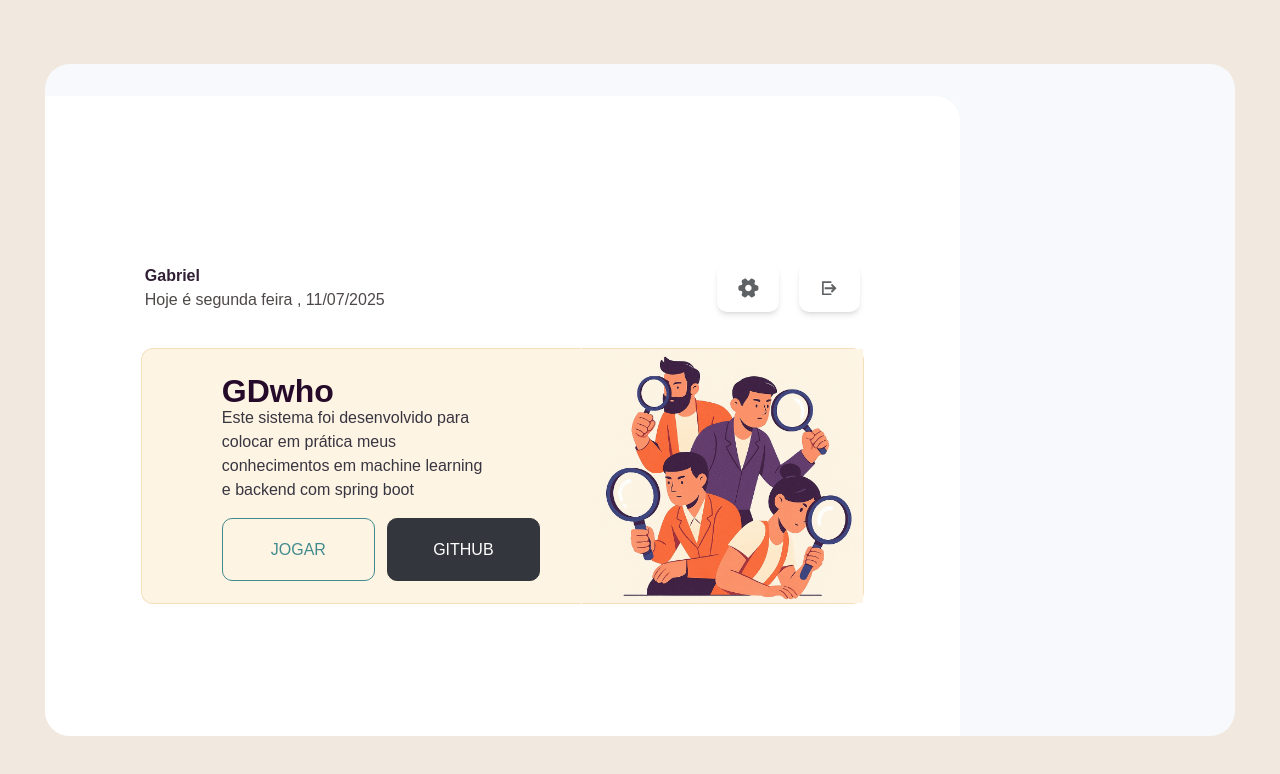
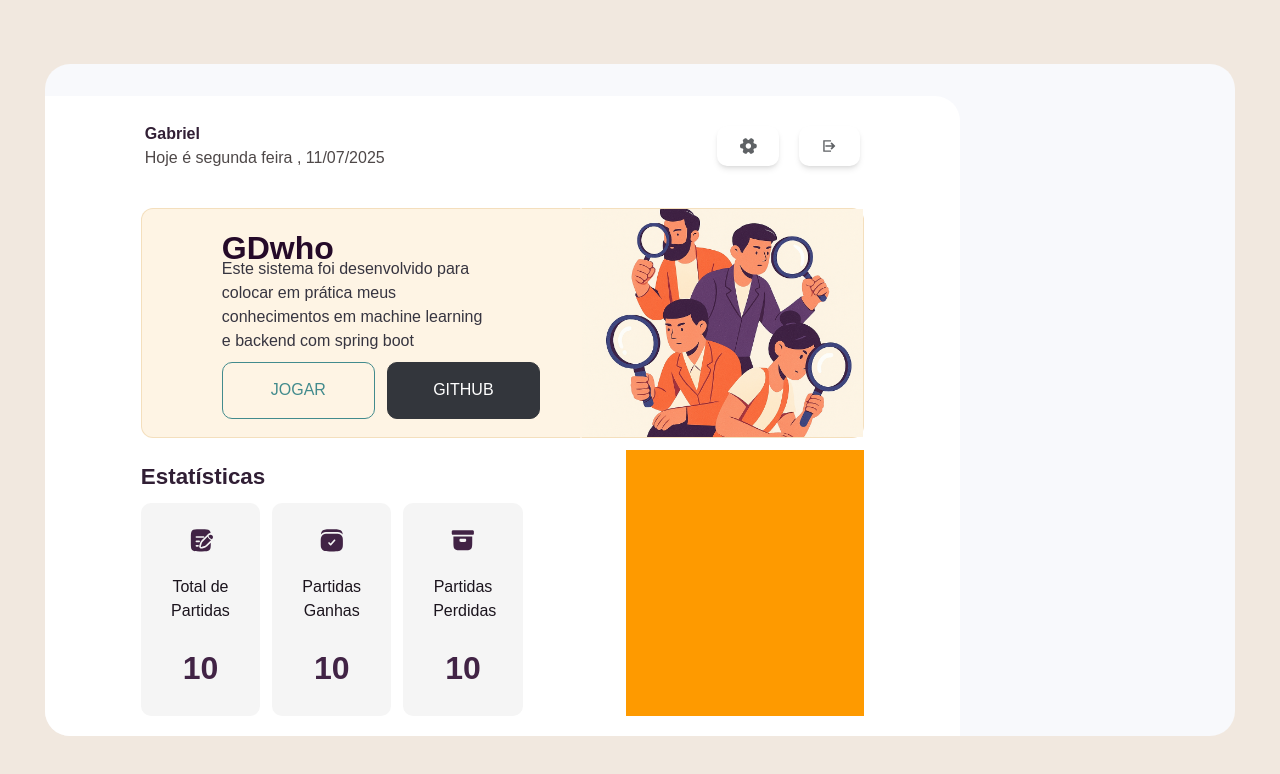
Before and after one commit to brownzini/gdwho, a Next.js app: page / in a window 1280 px wide. Shown: the top 774 px of the page. Built offline with nearby package versions, Linux system fonts and the light colour scheme.

Commit message:
[Feature] Create cards from statistics area

```diff
--- a/src/components/svg/index.tsx
+++ b/src/components/svg/index.tsx
@@ -48,6 +48,79 @@ export default function SvgModel({ name, width, height }: Props) {
           </g>
         </svg>
       );
+    case "matchesTotal":
+      return (
+        <svg
+          id={name + "_id"}
+          width={width}
+          height={height}
+          viewBox="0 0 24 24"
+          fill="none"
+          xmlns="http://www.w3.org/2000/svg"
+          className="absolute"
+        >
+          <path
+            d="M16.5189 16.5013C16.6939 16.3648 16.8526 16.2061 17.1701 15.8886L21.1275 11.9312C21.2231 11.8356 21.1793 11.6708 21.0515 11.6264C20.5844 11.4644 19.9767 11.1601 19.4083 10.5917C18.8399 10.0233 18.5356 9.41561 18.3736 8.94849C18.3292 8.82066 18.1644 8.77687 18.0688 8.87254L14.1114 12.8299C13.7939 13.1474 13.6352 13.3061 13.4987 13.4811C13.3377 13.6876 13.1996 13.9109 13.087 14.1473C12.9915 14.3476 12.9205 14.5606 12.7786 14.9865L12.5951 15.5368L12.3034 16.4118L12.0299 17.2323C11.9601 17.4419 12.0146 17.6729 12.1708 17.8292C12.3271 17.9854 12.5581 18.0399 12.7677 17.9701L13.5882 17.6966L14.4632 17.4049L15.0135 17.2214L15.0136 17.2214C15.4394 17.0795 15.6524 17.0085 15.8527 16.913C16.0891 16.8004 16.3124 16.6623 16.5189 16.5013Z"
+            fill="#412345"
+          />
+          <path
+            d="M22.3665 10.6922C23.2112 9.84754 23.2112 8.47812 22.3665 7.63348C21.5219 6.78884 20.1525 6.78884 19.3078 7.63348L19.1806 7.76071C19.0578 7.88348 19.0022 8.05496 19.0329 8.22586C19.0522 8.33336 19.0879 8.49053 19.153 8.67807C19.2831 9.05314 19.5288 9.54549 19.9917 10.0083C20.4545 10.4712 20.9469 10.7169 21.3219 10.847C21.5095 10.9121 21.6666 10.9478 21.7741 10.9671C21.945 10.9978 22.1165 10.9422 22.2393 10.8194L22.3665 10.6922Z"
+            fill="#412345"
+          />
+          <path
+            fillRule="evenodd"
+            clipRule="evenodd"
+            d="M4.17157 3.17157C3 4.34315 3 6.22876 3 10V14C3 17.7712 3 19.6569 4.17157 20.8284C5.34315 22 7.22876 22 11 22H13C16.7712 22 18.6569 22 19.8284 20.8284C20.9812 19.6756 20.9997 17.8316 21 14.1801L18.1817 16.9984C17.9119 17.2683 17.691 17.4894 17.4415 17.6841C17.1491 17.9121 16.8328 18.1076 16.4981 18.2671C16.2124 18.4032 15.9159 18.502 15.5538 18.6225L13.2421 19.3931C12.4935 19.6426 11.6682 19.4478 11.1102 18.8898C10.5523 18.3318 10.3574 17.5065 10.607 16.7579L10.8805 15.9375L11.3556 14.5121L11.3775 14.4463C11.4981 14.0842 11.5968 13.7876 11.7329 13.5019C11.8924 13.1672 12.0879 12.8509 12.316 12.5586C12.5106 12.309 12.7317 12.0881 13.0017 11.8183L17.0081 7.81188L18.12 6.70004L18.2472 6.57282C18.9626 5.85741 19.9003 5.49981 20.838 5.5C20.6867 4.46945 20.3941 3.73727 19.8284 3.17157C18.6569 2 16.7712 2 13 2H11C7.22876 2 5.34315 2 4.17157 3.17157ZM7.25 9C7.25 8.58579 7.58579 8.25 8 8.25H14.5C14.9142 8.25 15.25 8.58579 15.25 9C15.25 9.41421 14.9142 9.75 14.5 9.75H8C7.58579 9.75 7.25 9.41421 7.25 9ZM7.25 13C7.25 12.5858 7.58579 12.25 8 12.25H10.5C10.9142 12.25 11.25 12.5858 11.25 13C11.25 13.4142 10.9142 13.75 10.5 13.75H8C7.58579 13.75 7.25 13.4142 7.25 13ZM7.25 17C7.25 16.5858 7.58579 16.25 8 16.25H9.5C9.91421 16.25 10.25 16.5858 10.25 17C10.25 17.4142 9.91421 17.75 9.5 17.75H8C7.58579 17.75 7.25 17.4142 7.25 17Z"
+            fill="#412345"
+          />
+        </svg>
+      );
+    case "matchesWon":
+      return (
+        <svg
+          id={name + "_id"}
+          width={width}
+          height={height}
+          viewBox="0 0 24 24"
+          fill="none"
+          xmlns="http://www.w3.org/2000/svg"
+          className="absolute"
+        >
+          <path
+            fillRule="evenodd"
+            clipRule="evenodd"
+            d="M2.54497 8.73005C2 9.79961 2 11.1997 2 14C2 16.8003 2 18.2004 2.54497 19.27C3.02433 20.2108 3.78924 20.9757 4.73005 21.455C5.79961 22 7.19974 22 10 22H14C16.8003 22 18.2004 22 19.27 21.455C20.2108 20.9757 20.9757 20.2108 21.455 19.27C22 18.2004 22 16.8003 22 14C22 11.1997 22 9.79961 21.455 8.73005C20.9757 7.78924 20.2108 7.02433 19.27 6.54497C18.2004 6 16.8003 6 14 6H10C7.19974 6 5.79961 6 4.73005 6.54497C3.78924 7.02433 3.02433 7.78924 2.54497 8.73005ZM15.0595 12.4995C15.3353 12.1905 15.3085 11.7164 14.9995 11.4406C14.6905 11.1647 14.2164 11.1915 13.9406 11.5005L10.9286 14.8739L10.0595 13.9005C9.78359 13.5915 9.30947 13.5647 9.0005 13.8406C8.69152 14.1164 8.66468 14.5905 8.94055 14.8995L10.3691 16.4995C10.5114 16.6589 10.7149 16.75 10.9286 16.75C11.1422 16.75 11.3457 16.6589 11.488 16.4995L15.0595 12.4995Z"
+            fill="#412345"
+          />
+          <path
+            d="M20.5348 3.46447C19.0704 2 16.7133 2 11.9993 2C7.28525 2 4.92823 2 3.46377 3.46447C2.70628 4.22195 2.3406 5.21824 2.16406 6.65598C2.69473 6.06532 3.33236 5.57328 4.04836 5.20846C4.82984 4.81027 5.66664 4.6488 6.59316 4.5731C7.48829 4.49997 8.58971 4.49998 9.93646 4.5H14.0621C15.4089 4.49998 16.5103 4.49997 17.4054 4.5731C18.332 4.6488 19.1688 4.81027 19.9502 5.20846C20.6662 5.57328 21.3039 6.06532 21.8345 6.65598C21.658 5.21824 21.2923 4.22195 20.5348 3.46447Z"
+            fill="#412345"
+          />
+        </svg>
+      );
+    case "lostMatches":
+      return (
+        <svg
+          id={name + "_id"}
+          width={width}
+          height={height}
+          viewBox="0 0 24 24"
+          fill="none"
+          xmlns="http://www.w3.org/2000/svg"
+          className="absolute"
+        >
+          <path
+            d="M2 5C2 4.05719 2 3.58579 2.29289 3.29289C2.58579 3 3.05719 3 4 3H20C20.9428 3 21.4142 3 21.7071 3.29289C22 3.58579 22 4.05719 22 5C22 5.94281 22 6.41421 21.7071 6.70711C21.4142 7 20.9428 7 20 7H4C3.05719 7 2.58579 7 2.29289 6.70711C2 6.41421 2 5.94281 2 5Z"
+            fill="#412345"
+          />
+          <path
+            fill-rule="evenodd"
+            clip-rule="evenodd"
+            d="M20.0689 8.49993C20.2101 8.49999 20.3551 8.50005 20.5 8.49805V12.9999C20.5 16.7711 20.5 18.6568 19.3284 19.8283C18.1569 20.9999 16.2712 20.9999 12.5 20.9999H11.5C7.72876 20.9999 5.84315 20.9999 4.67157 19.8283C3.5 18.6568 3.5 16.7711 3.5 12.9999V8.49805C3.64488 8.50005 3.78999 8.49999 3.93114 8.49993H20.0689ZM9 11.9999C9 11.5339 9 11.301 9.07612 11.1172C9.17761 10.8722 9.37229 10.6775 9.61732 10.576C9.80109 10.4999 10.0341 10.4999 10.5 10.4999H13.5C13.9659 10.4999 14.1989 10.4999 14.3827 10.576C14.6277 10.6775 14.8224 10.8722 14.9239 11.1172C15 11.301 15 11.5339 15 11.9999C15 12.4658 15 12.6988 14.9239 12.8826C14.8224 13.1276 14.6277 13.3223 14.3827 13.4238C14.1989 13.4999 13.9659 13.4999 13.5 13.4999H10.5C10.0341 13.4999 9.80109 13.4999 9.61732 13.4238C9.37229 13.3223 9.17761 13.1276 9.07612 12.8826C9 12.6988 9 12.4658 9 11.9999Z"
+            fill="#412345"
+          />
+        </svg>
+      );
     default:
       return (
         <svg
@@ -58,7 +131,7 @@ export default function SvgModel({ name, width, height }: Props) {
           xmlns="http://www.w3.org/2000/svg"
           viewBox="0 0 64 64"
           enableBackground="new 0 0 64 64"
-          className="select-none"
+          className="select-none absolute"
         >
           <path
             fill="#3C4776"
--- a/src/features/Dashboard/Card/styles.ts
+++ b/src/features/Dashboard/Card/styles.ts
@@ -4,7 +4,7 @@ const cardStyles = {
         pl-24 pr-24
     `,
   content: `
-        w-[100%] h-[100%]
+        w-[100%] h-[100%] sm:min-h-[230px]
         flex justify-center items-center
     `,
   cardWrapper: `
@@ -52,6 +52,7 @@ const cardStyles = {
         w-[100%]
         h-[100%]
         grid items-center justify-center
+        transition ease-in-out duration-500
     `,
   githubButtonFont: `
         font-["Inter"]
--- /dev/null
+++ b/src/features/Dashboard/Statistics/ItemCard/index.tsx
@@ -0,0 +1,24 @@
+import SvgModel from "@/components/svg";
+import itemCardStyles from "./styles";
+
+interface Props {
+    description:string;
+    value:number;
+    iconName:string;
+}
+
+export default function ItemCard({ description, value, iconName }:Props) {
+  return (
+    <div className={itemCardStyles["cardContent"]}>
+      <div className={itemCardStyles["cardHeader"]}>
+        <SvgModel name={iconName} width="50%" height="50%" />
+      </div>
+      <div className={itemCardStyles["cardBody"]}>
+        <p className={itemCardStyles["cardBodyTitle"]}>{description}</p>
+      </div>
+      <div className={itemCardStyles["cardFooter"]}>
+        <h2 className={itemCardStyles["cardFooterTitle"]}>{value}</h2>
+      </div>
+    </div>
+  );
+}
--- /dev/null
+++ b/src/features/Dashboard/Statistics/ItemCard/styles.ts
@@ -0,0 +1,30 @@
+const itemCardStyles = {
+  cardContent: `
+      w-[25%] h-[100%]
+      bg-[#F5F5F5]
+      rounded-[10px]
+  `,
+  cardHeader: `
+      pt-5
+      w-[100%] h-[25%]
+      flex justify-center items-center
+      relative
+  `,
+  cardBody: `
+      w-[100%] h-[40%]
+      flex justify-center items-center
+  `,
+  cardBodyTitle: `
+      text-center text-[#1B141D] font-light font-["Roboto"]
+      w-[50%]
+  `,
+  cardFooter: `
+      w-[100%] h-[25%]
+      flex justify-center items-center
+  `,
+  cardFooterTitle: `
+      text-center text-[#412345] font-black font-["Inter"] text-[2rem]
+  `,
+};
+
+export default itemCardStyles;
--- /dev/null
+++ b/src/features/Dashboard/Statistics/index.tsx
@@ -0,0 +1,21 @@
+import statisticsStyles from "./styles";
+import ItemCard from "./ItemCard";
+
+export default function Statistics() {
+  return (
+    <div className={statisticsStyles["container"]}>
+      <div className={statisticsStyles["cardsArea"]}>
+        <div className={statisticsStyles["description"]}>
+          <h2 className={statisticsStyles["descriptionTitle"]}>Estatísticas</h2>
+        </div>
+
+        <div className={statisticsStyles["cardWrapper"]}>
+          <ItemCard value={10} iconName="matchesTotal" description="Total de Partidas" />
+          <ItemCard value={10} iconName="matchesWon" description="Partidas Ganhas" />
+          <ItemCard value={10} iconName="lostMatches" description="Partidas Perdidas" />
+        </div>
+      </div>
+      <div className={statisticsStyles["gameDetails"]}></div>
+    </div>
+  );
+}
--- /dev/null
+++ b/src/features/Dashboard/Statistics/styles.ts
@@ -0,0 +1,32 @@
+const statisticsStyles = {
+  container: `
+        w-[100%] h-[100%]
+        flex items-center justify-center gap-2
+        pl-24 pr-24 pb-5
+    `,
+  cardsArea: `
+        w-[100%] h-[100%]
+        flex flex-col items-center justify-center
+    `,
+  description: `
+        w-[100%] h-[25%]
+        flex justify-start items-center
+  `,
+  descriptionTitle: `
+        font-black
+        font-["Inter"]
+        text-[#311F35]
+        text-[1.4rem]
+  `,
+  cardWrapper: `
+      w-[100%] h-[100%]
+      flex justify-start items-center gap-3
+  `,
+  gameDetails: `
+        w-[50%] h-[100%]
+        flex items-center justify-center
+        bg-amber-500
+  `,
+};
+
+export default statisticsStyles;
--- a/src/screens/DashboardScreen/index.tsx
+++ b/src/screens/DashboardScreen/index.tsx
@@ -1,14 +1,21 @@
+
 import Header from "../../shared/Header";
+
 import Card from "@/features/Dashboard/Card";
+import Statistics from "@/features/Dashboard/Statistics";
 
 export default function MainScreen() {
   return (
-    <div className="w-[100%] h-[100%] flex flex-col justify-center items-center">
+    <div className="
+      w-[100%] h-[100%]
+      flex flex-col justify-center items-center gap-3
+    ">
       <Header
         nameTitle="Gabriel"
         todayTitle="Hoje é segunda feira , 11/07/2025"
       />
       <Card />
+      <Statistics />
     </div>
   );
 }
--- a/src/shared/Header/styles.ts
+++ b/src/shared/Header/styles.ts
@@ -1,7 +1,7 @@
 const headerStyle = {
   container: `
       w-[100%] h-[12%]
-      min-h-[120px]
+      min-h-[100px]
       flex
       justify-between
       items-center
```
